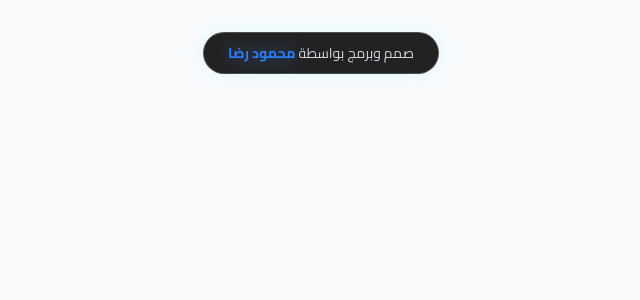
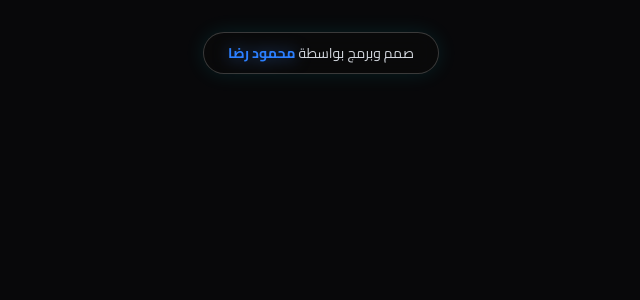
Before and after one commit to mahmoudreda2020outlooc-droid/zaitouna, a Next.js app: page / in a window 1280 px wide. Shown: the top 300 px of the page, without its empty margins (319-959 px from the left). Built offline with nearby package versions, Linux system fonts and the light colour scheme; no server answers.

Commit message:
feat: remove light theme and rename colors to literal names

```diff
--- a/src/components/AppearanceSettings.tsx
+++ b/src/components/AppearanceSettings.tsx
@@ -10,7 +10,6 @@ export default function AppearanceSettings({ isOpen, setIsOpen }: { isOpen: bool
     const toggleOpen = () => setIsOpen(!isOpen);
 
     const themeOptions = [
-        { id: 'light', label: 'فاتح', icon: <SunIcon /> },
         { id: 'system', label: 'تلقائي', icon: <MonitorIcon /> },
         { id: 'dark', label: 'غامق', icon: <MoonIcon /> },
     ] as const;
--- a/src/components/ThemeContext.tsx
+++ b/src/components/ThemeContext.tsx
@@ -2,15 +2,15 @@
 
 import React, { createContext, useContext, useEffect, useState } from 'react';
 
-type Theme = 'light' | 'dark' | 'system';
+type Theme = 'dark' | 'system';
 
 export const accentColors = {
-    mint: { name: 'نعناع', color: '#2dd4bf', secondary: '#0d9488' },
-    grape: { name: 'عنب', color: '#a855f7', secondary: '#7e22ce' },
-    banana: { name: 'موز', color: '#facc15', secondary: '#ca8a04' },
-    ocean: { name: 'محيط', color: '#38bdf8', secondary: '#0284c7' },
-    bubblegum: { name: 'علكة', color: '#f472b6', secondary: '#db2777' },
-    sunset: { name: 'غروب', color: '#fb923c', secondary: '#ea580c' },
+    mint: { name: 'تركواز', color: '#2dd4bf', secondary: '#0d9488' },
+    grape: { name: 'بنفسجي', color: '#a855f7', secondary: '#7e22ce' },
+    banana: { name: 'أصفر', color: '#facc15', secondary: '#ca8a04' },
+    ocean: { name: 'أزرق', color: '#38bdf8', secondary: '#0284c7' },
+    bubblegum: { name: 'وردي', color: '#f472b6', secondary: '#db2777' },
+    sunset: { name: 'برتقالي', color: '#fb923c', secondary: '#ea580c' },
 };
 
 export type AccentColor = keyof typeof accentColors;
@@ -25,7 +25,7 @@ interface ThemeContextType {
 const ThemeContext = createContext<ThemeContextType | undefined>(undefined);
 
 export function ThemeProvider({ children }: { children: React.ReactNode }) {
-    const [theme, setThemeState] = useState<Theme>('system');
+    const [theme, setThemeState] = useState<Theme>('dark');
     const [accentColor, setAccentColorState] = useState<AccentColor>('mint');
 
     // Load from localStorage on mount
@@ -41,14 +41,14 @@ export function ThemeProvider({ children }: { children: React.ReactNode }) {
     useEffect(() => {
         const root = window.document.documentElement;
 
-        // Handle Light/Dark/System
+        // Handle Dark/System
         const applyTheme = (t: Theme) => {
             root.classList.remove('light', 'dark');
             if (t === 'system') {
                 const systemTheme = window.matchMedia('(prefers-color-scheme: dark)').matches ? 'dark' : 'light';
                 root.classList.add(systemTheme);
             } else {
-                root.classList.add(t);
+                root.classList.add('dark');
             }
         };
 
```
